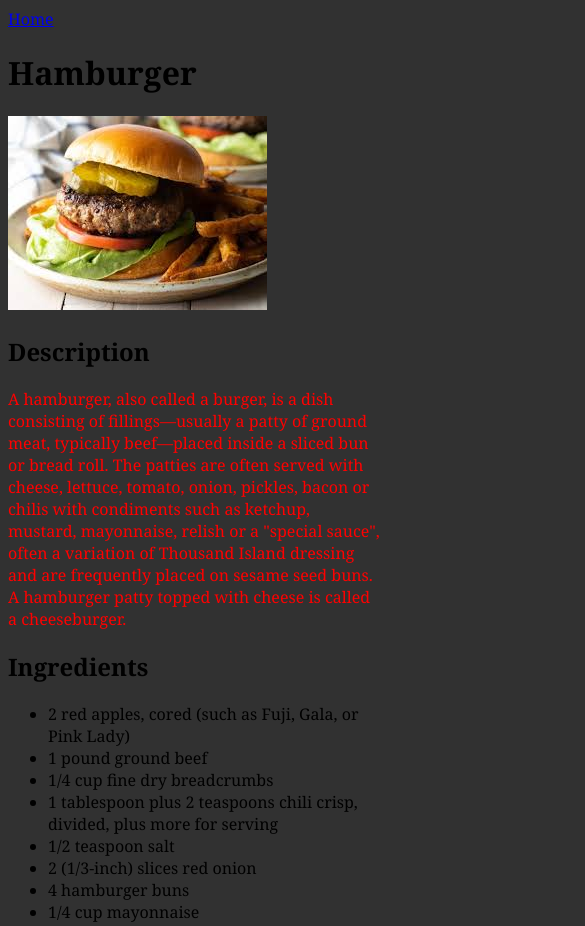
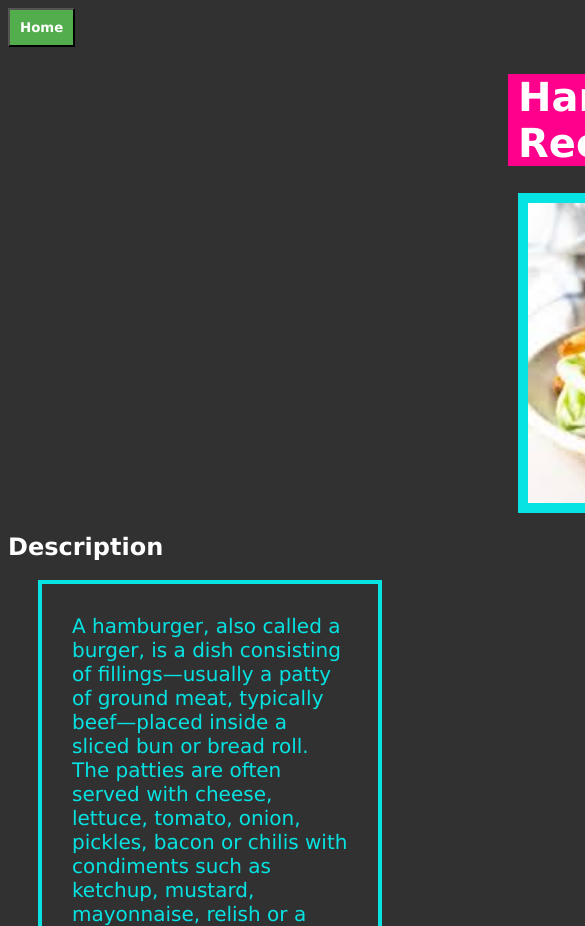
Before and after one commit to arpitneewaliya/odin-recipes, a plain HTML site: page recipes/hamburger.html in a window 390 px wide. Shown: the top 926 px of the page, 585 px wide, since content can reach past the window. Drawn offline with Linux system fonts and the light colour scheme.

Commit message:
Hamburger has been styled

```diff
--- /dev/null
+++ b/recipes/burrito.css
@@ -0,0 +1,55 @@
+body {
+    background-color: #000000ce;
+}
+
+* {
+    font-family: Verdana, Geneva, Tahoma, sans-serif;
+    color: white;
+    /* outline: 2px solid red; */
+}
+
+/* Styles the heading that appears on the hamburger page "Hamburger Recipe". */
+.Title {
+    background-color: #ff008c;
+    color: white;
+    display: inline-block;
+    padding: 0 10px 0 10px;
+    margin-left: 500px;
+    font-size: 40px;
+}
+
+/* The hamburger image is styled */
+.ham-img {
+    height: 300px;
+    width: auto;
+    margin-left: 510px;
+    border: 10px solid #00ffffdc;
+}
+
+/* Adds styling to the home button on top of the page */
+#home-button {
+    display: block;
+    background-color: #6bff619a;
+    padding: 10px;
+    font-weight: bold;
+}
+
+/* Styles the steps for the recipe */
+.steps {
+    margin-bottom: 20px;
+}
+
+/* Styles the Ingredients for the recipe */
+.ingredients {
+    margin-bottom: 10px;
+    list-style: square;
+}
+
+/* Styles the Description of the recipe */
+.description {
+    font-size: 20px;
+    color: #00ffffdc;
+    padding: 30px;
+    margin: 0 0 0 30px;
+    border: 4px solid #00ffffdc;
+}
--- /dev/null
+++ b/recipes/hamburger.css
@@ -0,0 +1,55 @@
+body {
+    background-color: #000000ce;
+}
+
+* {
+    font-family: Verdana, Geneva, Tahoma, sans-serif;
+    color: white;
+    /* outline: 2px solid red; */
+}
+
+/* Styles the heading that appears on the hamburger page "Hamburger Recipe". */
+.Title {
+    background-color: #ff008c;
+    color: white;
+    display: inline-block;
+    padding: 0 10px 0 10px;
+    margin-left: 500px;
+    font-size: 40px;
+}
+
+/* The hamburger image is styled */
+.ham-img {
+    height: 300px;
+    width: auto;
+    margin-left: 510px;
+    border: 10px solid #00ffffdc;
+}
+
+/* Adds styling to the home button on top of the page */
+#home-button {
+    display: block;
+    background-color: #6bff619a;
+    padding: 10px;
+    font-weight: bold;
+}
+
+/* Styles the steps for the recipe */
+.steps {
+    margin-bottom: 20px;
+}
+
+/* Styles the Ingredients for the recipe */
+.ingredients {
+    margin-bottom: 10px;
+    list-style: square;
+}
+
+/* Styles the Description of the recipe */
+.description {
+    font-size: 20px;
+    color: #00ffffdc;
+    padding: 30px;
+    margin: 0 0 0 30px;
+    border: 4px solid #00ffffdc;
+}
--- a/recipes/hamburger.html
+++ b/recipes/hamburger.html
@@ -4,52 +4,51 @@
 <head>
     <meta charset="UTF-8">
     <meta name="viewport" content="width=device-width, initial-scale=1.0">
-    <title>Hamburger</title>
-    <link rel="stylesheet" href="../style.css">
+    <title>Hamburger Recipe</title>
+    <link rel="stylesheet" href="hamburger.css">
 </head>
 
 <body>
-    <a href="../index.html">Home</a>
+    <button id="home-button"><a href="../index.html" style="display: block; text-decoration: none;">Home</a></button>
 
-    <h1 class="Title">Hamburger</h1>
-    <img src="hamimg.jpg" alt="A Hamburger">
+    <h1 class="Title">Hamburger Recipe</h1>
+    <img src="hamimg.jpg" alt="A tasty Hamburger" style="display: block;" class="ham-img">
     <h2>Description</h2>
-    <p>A hamburger, also called a burger, is a dish consisting of fillings—usually a patty of ground meat,
+    <p class="description">A hamburger, also called a burger, is a dish consisting of fillings—usually a patty of ground meat,
         typically beef—placed inside a sliced bun or bread roll. The patties are often served with cheese,
         lettuce, tomato, onion, pickles, bacon or chilis with condiments such as ketchup, mustard, mayonnaise,
         relish or a "special sauce", often a variation of Thousand Island dressing and are frequently placed on
-        sesame seed buns.
-        A hamburger patty topped with cheese is called a cheeseburger.</p>
+        sesame seed buns. A hamburger patty topped with cheese is called a cheeseburger.</p>
     <h2>Ingredients</h2>
     <ul>
-        <li>2 red apples, cored (such as Fuji, Gala, or Pink Lady)</li>
-        <li>1 pound ground beef</li>
-        <li>1/4 cup fine dry breadcrumbs</li>
-        <li>1 tablespoon plus 2 teaspoons chili crisp, divided, plus more for serving </li>
-        <li>1/2 teaspoon salt</li>
-        <li>2 (1/3-inch) slices red onion</li>
-        <li>4 hamburger buns</li>
-        <li>1/4 cup mayonnaise</li>
+        <li class="ingredients">2 red apples, cored (such as Fuji, Gala, or Pink Lady)</li>
+        <li class="ingredients">1 pound ground beef</li>
+        <li class="ingredients">1/4 cup fine dry breadcrumbs</li>
+        <li class="ingredients">1 tablespoon plus 2 teaspoons chili crisp, divided, plus more for serving </li>
+        <li class="ingredients">1/2 teaspoon salt</li>
+        <li class="ingredients">2 (1/3-inch) slices red onion</li>
+        <li class="ingredients">4 hamburger buns</li>
+        <li class="ingredients">1/4 cup mayonnaise</li>
     </ul>
     <h2>Steps</h2>
     <ol>
-        <li>Slice 1 apple using a mandoline slicer to create 8 (1/4-inch-thick) slices. Shred any remaining scraps plus
+        <li class="steps">Slice 1 apple using a mandoline slicer to create 8 (1/4-inch-thick) slices. Shred any remaining scraps plus
             all or part of the second apple to get 1/2 cup shredded apple. Squeeze shredded apple to extract some of the
             moisture. Reserve any remaining apple for another use. </li>
-        <li>Preheat an outdoor grill to medium heat (350 to 375 degrees F (175 to 190 degrees C)).
+        <li class="steps">Preheat an outdoor grill to medium heat (350 to 375 degrees F (175 to 190 degrees C)).
 
         </li>
-        <li>Combine ground beef, breadcrumbs, 1 tablespoon chili crisp, salt, and the 1/2 cup shredded apple in a bowl.
+        <li class="steps">Combine ground beef, breadcrumbs, 1 tablespoon chili crisp, salt, and the 1/2 cup shredded apple in a bowl.
             Shape into 4 (1/2-inch-thick) patties, 4 inches in diameter. Mixture may be wet so be sure to tightly pack
             patties.
         </li>
-        <li>Oil the grill grate. Grill patties, covered, carefully turning halfway through, until an instant-read
+        <li class="steps">Oil the grill grate. Grill patties, covered, carefully turning halfway through, until an instant-read
             thermometer inserted into centers of patties reads 160 degrees F (71 degrees C), 10 to 13 minutes. Grill
             onion slices, turning halfway through, 8 to 10 minutes. Grill apple slices, turning halfway through, 4 to 5
             minutes. If you like, grill buns, cut sides down, until toasted, 1 to 2 minutes. When onions are cool enough
             to handle, separate rings.
         </li>
-        <li>Stir mayonnaise and remaining 2 teaspoons chili crisp together in a small bowl. Spread buns with mayonnaise
+        <li class="steps">Stir mayonnaise and remaining 2 teaspoons chili crisp together in a small bowl. Spread buns with mayonnaise
             mixture and fill with patties, onion, and apple slices. Serve with additional chili crisp
         </li>
     </ol>
```
Also changed, not shown: recipes/burrito.html (+3 -2 lines), recipes/ramen.html (+1 -1 lines), recipes/ramen.css (added).
